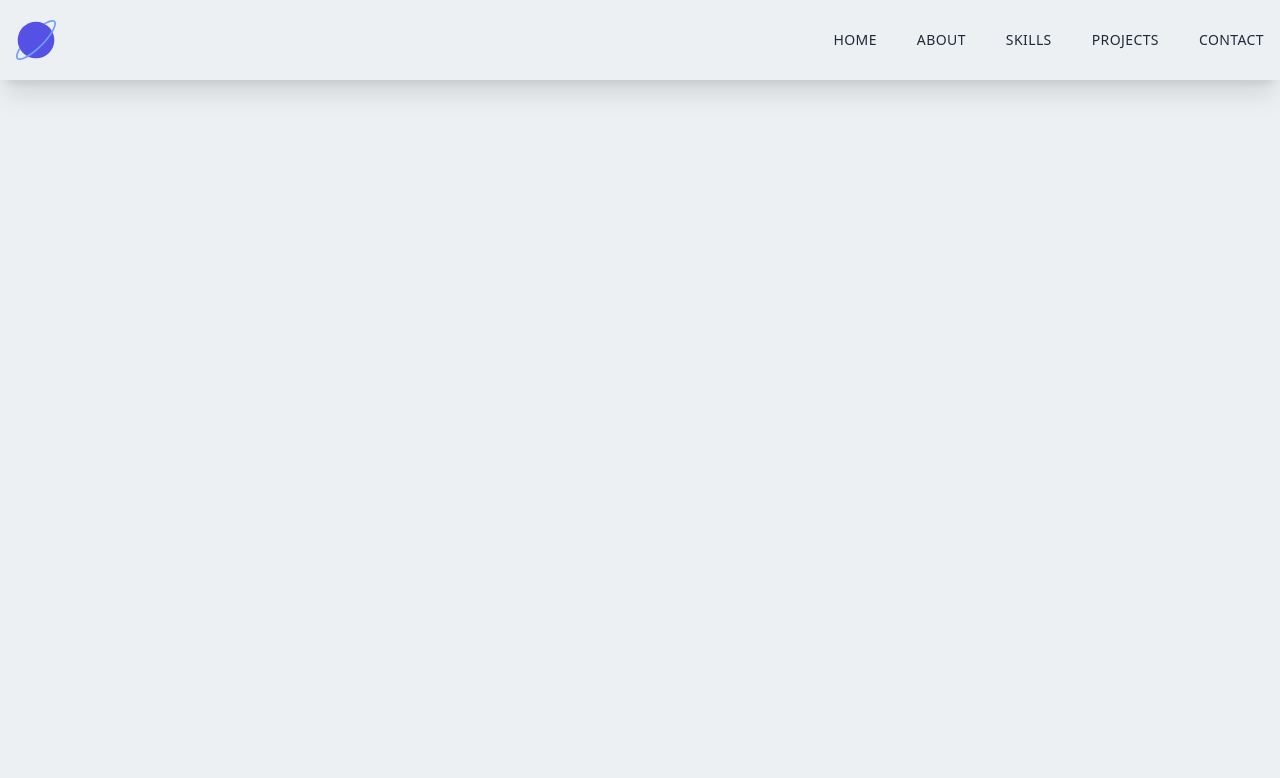
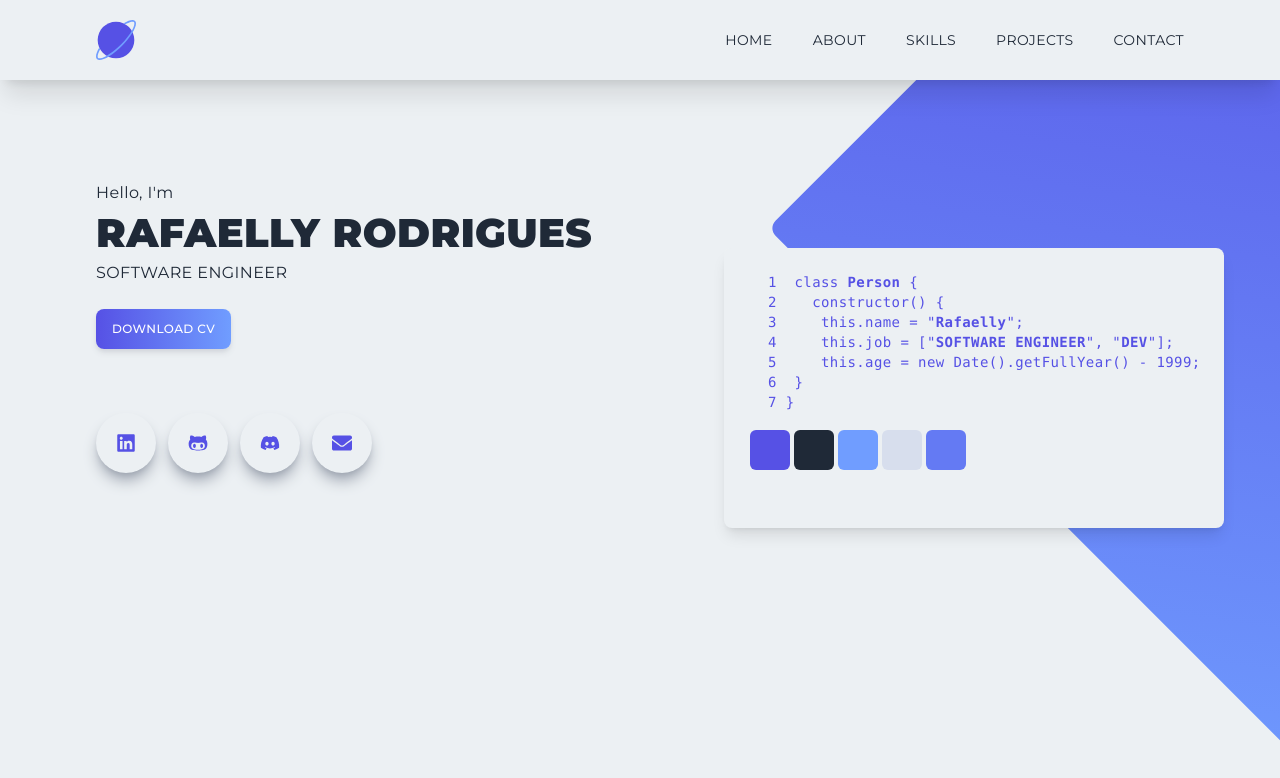
Before and after one commit to moonrafa/portfolio-next, a Next.js app: page / in a window 1280 px wide. Shown: the top 778 px of the page. Built offline with nearby package versions, Linux system fonts and the light colour scheme.

Commit message:
add homescreen + refined styles

```diff
--- /dev/null
+++ b/components/Homescreen.jsx
@@ -0,0 +1,64 @@
+import { FaDiscord, FaEnvelope, FaGithubAlt, FaLinkedin } from 'react-icons/fa'
+
+const Homescreen = () => {
+  return (
+    <section className="h-screen md:p-14 flex flex-col lg:flex-row w-full relative ">
+      <div className="min-w-[300px] max-h-[310px] w-full h-3/5 mx-auto p-2 flex items-center lg:items-start justify-center flex-col lg:mt-28  md:mt-10 mt-20 text-center lg:text-left">
+        <div className="pl-8 ">
+          <p className="pt-2">Hello, I'm</p>
+          <h1 className="py-2 text-[33px] md:text-[40px] uppercase font-black">
+            Rafaelly Rodrigues
+          </h1>
+          <p className="uppercase "> Software Engineer</p>
+        </div>
+        <button className="mt-6 font-medium hover:scale-105 text-xs ml-8 rounded-lg px-6 py-3 md:px-4 uppercase bg-gradient-to-r from-[#5651e5] to-[#709dff] text-white shadow-md shadow-gray-300">
+          Download CV
+        </button>
+        <div className="pl-8 pt-8 md:pt-16">
+          <button className="social-button mr-3 home-social">
+            <FaLinkedin />
+          </button>
+          <button className="social-button mr-3 home-social">
+            <FaGithubAlt />
+          </button>
+          <button className="social-button mr-3 home-social">
+            <FaDiscord />
+          </button>
+          <button className="social-button home-social">
+            <FaEnvelope />
+          </button>
+        </div>
+      </div>
+      <div className=" max-h-[180px] min-w-[310px] sm:max-h-[280px] lg:h-1/2 lg:min-w-[480px] h-4/5 w-4/5 mx-auto lg:mx-0 md:p-6 bg-[#ECF0F3] shadow-lg rounded-lg lg:mt-48 mt-7 pt-5 lg:max-w-[500px]">
+        <div class="text-[#5651e5] px-5 pb-4 sm:text-sm text-[9px] w-full">
+          <pre>
+            1&nbsp;&nbsp;class <b>Person </b>&#123;
+          </pre>
+          <pre>2&nbsp;&nbsp;&nbsp; constructor() &#123; </pre>
+          <pre>
+            3&nbsp;&nbsp;&nbsp;&nbsp; this.name = "<b>Rafaelly</b>";
+          </pre>
+          <pre>
+            4&nbsp;&nbsp;&nbsp;&nbsp; this.job = ["
+            <b>SOFTWARE ENGINEER</b>", "<b>DEV</b>"];
+          </pre>
+          <pre>
+            5&nbsp;&nbsp;&nbsp;&nbsp; this.age = new Date().getFullYear() -
+            1999;
+          </pre>
+          <pre>6&nbsp; &#125; </pre>
+          <pre>7 &#125; </pre>
+        </div>
+        <div className="flex items-center px-10 md:px-0">
+          <div className=" w-10 h-10 m-0.5 rounded-md bg bg-[#5651e5]"></div>
+          <div className=" w-10 h-10 m-0.5 rounded-md bg bg-[#1f2937]"></div>
+          <div className=" w-10 h-10 m-0.5 rounded-md bg bg-[#709dff]"></div>
+          <div className=" w-10 h-10 m-0.5 rounded-md bg bg-[#d7deed]"></div>
+          <div className=" w-10 h-10 m-0.5 rounded-md bg bg-[#647AF3]"></div>
+        </div>
+      </div>
+    </section>
+  )
+}
+
+export default Homescreen
--- a/components/Navbar.jsx
+++ b/components/Navbar.jsx
@@ -7,7 +7,7 @@ import { useState } from 'react'
 const Navbar = () => {
   const [openSideBar, setOpenSideBar] = useState(false)
   return (
-    <nav className="fixed items-center justify-between px-4 2xl:px-16 flex w-full h-20 shadow-xl z-[100]">
+    <nav className="fixed items-center justify-between px-4 lg:px-24 flex w-full h-20 shadow-xl z-[100] bg-[#ecf0f3]">
       <div className="cursor-pointer">
         <Image src="/assets/logo.svg" width={40} height={40} alt="logo" />
       </div>
@@ -48,7 +48,7 @@ const Navbar = () => {
           className={
             openSideBar
               ? 'flex flex-col justify-around fixed left-0 top-0 w-3/4 sm:w-4/5  h-screen bg-[#ecf0f3] p-10 ease-in duration-500 lg:hidden'
-              : 'flex flex-col justify-around fixed left-[-100%] top-0 w-3/4 sm:w-4/5  h-screen bg-[#ecf0f3] p-10 ease-in duration-500 lg:hidden'
+              : 'flex flex-col justify-around fixed left-[-100%] top-0 w-3/4 sm:w-4/5  h-screen bg-[#ecf0f3] p-10 ease-in-out duration-500 lg:hidden'
           }
         >
           <div>
@@ -61,9 +61,7 @@ const Navbar = () => {
                 />
               </button>
             </div>
-            <p className="py-6 sm:text-sm text-xs border-b border-gray-300">
-              Let's build fantastic applications together
-            </p>
+            <p className="py-6 sm:text-sm text-xs border-b border-gray-300"></p>
           </div>
 
           <ul className="py-4 flex flex-col">
@@ -87,7 +85,7 @@ const Navbar = () => {
             <p className="sm:text-lg uppercase tracking-widest text-[#5651e5]">
               Connect with me
             </p>
-            <div className="my-4 w-4/5 sm:w-3/4 flex items-center justify-between">
+            <div className="my-4 w-4/5 sm:w-3/4 pb-8 flex items-center justify-between">
               <button className="social-button">
                 <FaLinkedin />
               </button>
--- a/pages/index.js
+++ b/pages/index.js
@@ -1,5 +1,6 @@
 import Head from 'next/head'
 import Image from 'next/image'
+import Homescreen from '../components/Homescreen'
 import Navbar from '../components/Navbar'
 
 export default function Home() {
@@ -12,12 +13,25 @@ export default function Home() {
           content="Rafaelly Rodrigues is a software engineer specialized in building accessible, functional, and user-friendly applications with clean code architectures."
         />
         <link rel="icon" href="/favicon.svg" />
+        <link rel="preconnect" href="https://fonts.googleapis.com" />
+        <link rel="preconnect" href="https://fonts.gstatic.com" crossorigin />
+        <link
+          href="https://fonts.googleapis.com/css2?family=Montserrat:wght@100;200;300;400;500;600;700;900&display=swap"
+          rel="stylesheet"
+        />
       </Head>
       <Navbar />
+      <Homescreen />
 
-      <main className=""></main>
-
-      <footer className=""></footer>
+      <main className="">
+        <Image
+          width={35}
+          height={35}
+          className="w-[40%] absolute right-0 top-20 -z-50"
+          src="/assets/rct.svg"
+          alt="figura geometrica"
+        />
+      </main>
     </div>
   )
 }
--- a/styles/globals.css
+++ b/styles/globals.css
@@ -2,12 +2,17 @@
 @tailwind components;
 @tailwind utilities;
 
+@import url('https://fonts.googleapis.com/css2?family=Montserrat:wght@100;200;300;400;500;600;700;900&display=swap');
+
 @layer base {
   body {
-    @apply bg-[#ecf0f3] text-[#1f2937] tracking-wide;
+    @apply bg-[#ecf0f3] text-[#1f2937] tracking-wide font-Montserrat;
+  }
+  html {
+    font-family: 'Montserrat', sans-serif;
+    scroll-behavior: smooth;
   }
 
-  h1,
   h2,
   h3,
   h4,
@@ -16,7 +21,7 @@
     @apply font-bold;
   }
   h1 {
-    @apply text-4xl sm:text-5xl md:text-6xl;
+    @apply font-black text-4xl sm:text-5xl md:text-6xl;
   }
   h2 {
     @apply text-3xl sm:text-4xl;
@@ -24,27 +29,28 @@
   li {
     @apply cursor-pointer hover:text-[#5651e5];
   }
-  a:active {
-    @apply text-[#5651e5];
-  }
+
   /* button {
-    @apply shadow-xl shadow-gray-400 rounded-xl uppercase bg-gradient-to-r from-[#5651e5] to-[#709dff] text-white;
-  } */
+       @apply shadow-xl shadow-gray-400 rounded-xl uppercase bg-gradient-to-r from-[#5651e5] to-[#709dff] text-white;
+     } */
 }
 @layer components {
   .nav-link {
     @apply ml-10 text-sm uppercase hover:border-b;
   }
   .rounded-button {
-    @apply rounded-full shadow-lg shadow-gray-400 p-3 cursor-pointer hover:bg-[#5651e5] hover:text-white text-[#5651e5];
+    @apply rounded-full shadow-lg shadow-gray-400 p-3 cursor-pointer hover:text-[#1f2937] text-[#5651e5];
   }
   .sidebar-link {
     @apply py-4 text-sm sm:text-lg uppercase;
   }
   .social-button {
-    @apply rounded-full shadow-lg shadow-gray-400 p-3 sm:p-5 cursor-pointer hover:scale-105 hover:text-white hover:bg-[#5651e5]  text-[#5651e5]   ease-in duration-300;
+    @apply rounded-full shadow-lg shadow-gray-400 p-3 sm:p-5 cursor-pointer hover:scale-105 hover:text-[#1f2937] text-[#5651e5]   ease-in duration-300;
   }
   .social-button > svg {
     @apply sm:w-6 sm:h-6;
   }
+  .home-social > svg {
+    @apply w-5 h-5;
+  }
 }
--- a/tailwind.config.js
+++ b/tailwind.config.js
@@ -6,7 +6,9 @@ module.exports = {
     './components/**/*.{js,ts,jsx,tsx}'
   ],
   theme: {
-    extend: {}
+    fontFamily: {
+      Montserrat: ['Montserrat']
+    }
   },
   plugins: []
 }
```
Also changed, not shown: public/assets/rct.svg (added).
